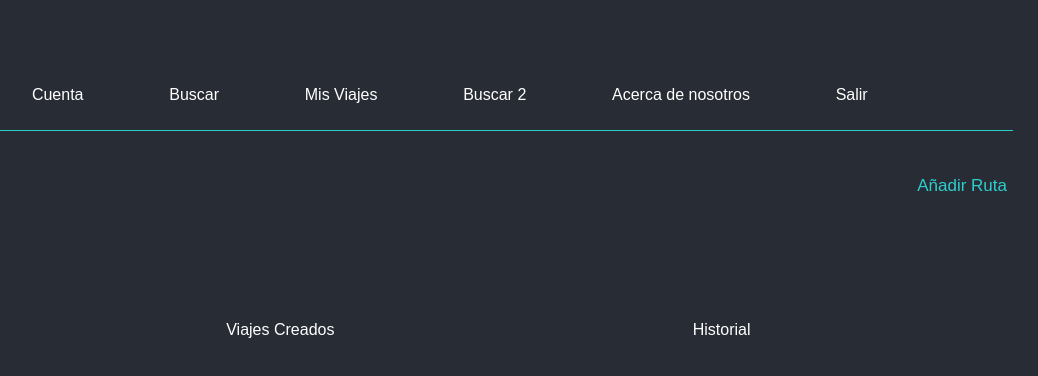
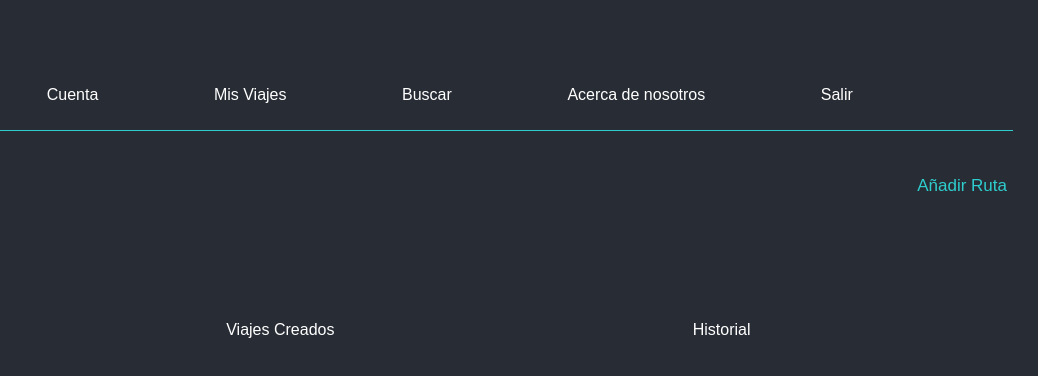
Before and after one commit to jzmendezl/UNviajecito_MERN, a React (Create React App) app in the folder client/: page /travels in a window 1280 px wide. Shown: the top 376 px of the page, without its empty margins (139-1177 px from the left). Built offline with nearby package versions, Linux system fonts and the light colour scheme.

Commit message:
Solo 1 pagina de Busqueda

```diff
--- a/client/src/App.js
+++ b/client/src/App.js
@@ -23,7 +23,7 @@ function App() {
         <Route path='/confirm/:token' element={<VerifiedMail />} />
         <Route path='/login' element={<LoginPage />} />
         <Route path='/account' element={<AccountPage />} />
-        <Route path='/search' element={<SearchPage />} />
+        {/* <Route path='/search' element={<SearchPage />} /> */}
         <Route path='/travels' element={<TravelsPage />} />
         <Route path='/search2' element={<Searchv2 />} />
         <Route path='/aboutUs' element={<AboutUsPage />} />
--- a/client/src/Components/header.js
+++ b/client/src/Components/header.js
@@ -34,9 +34,9 @@ export default function Header() {
     <div className='header'>
       <div className='navBar'>
         <div className='optNavBar' onClick={goAccount}>Cuenta</div>
-        <div className='optNavBar' onClick={goSearch}>Buscar</div>
+        {/* <div className='optNavBar' onClick={goSearch}>Buscar</div> */}
         <div className='optNavBar' onClick={goTravels}>Mis Viajes</div>
-        <div className='optNavBar' onClick={goSearch2}>Buscar 2</div>
+        <div className='optNavBar' onClick={goSearch2}>Buscar</div>
         <div className='optNavBar' onClick={goAboutUs}>Acerca de nosotros</div>
         <div className='optNavBar' onClick={LogOut}>Salir</div>
       </div>
```
